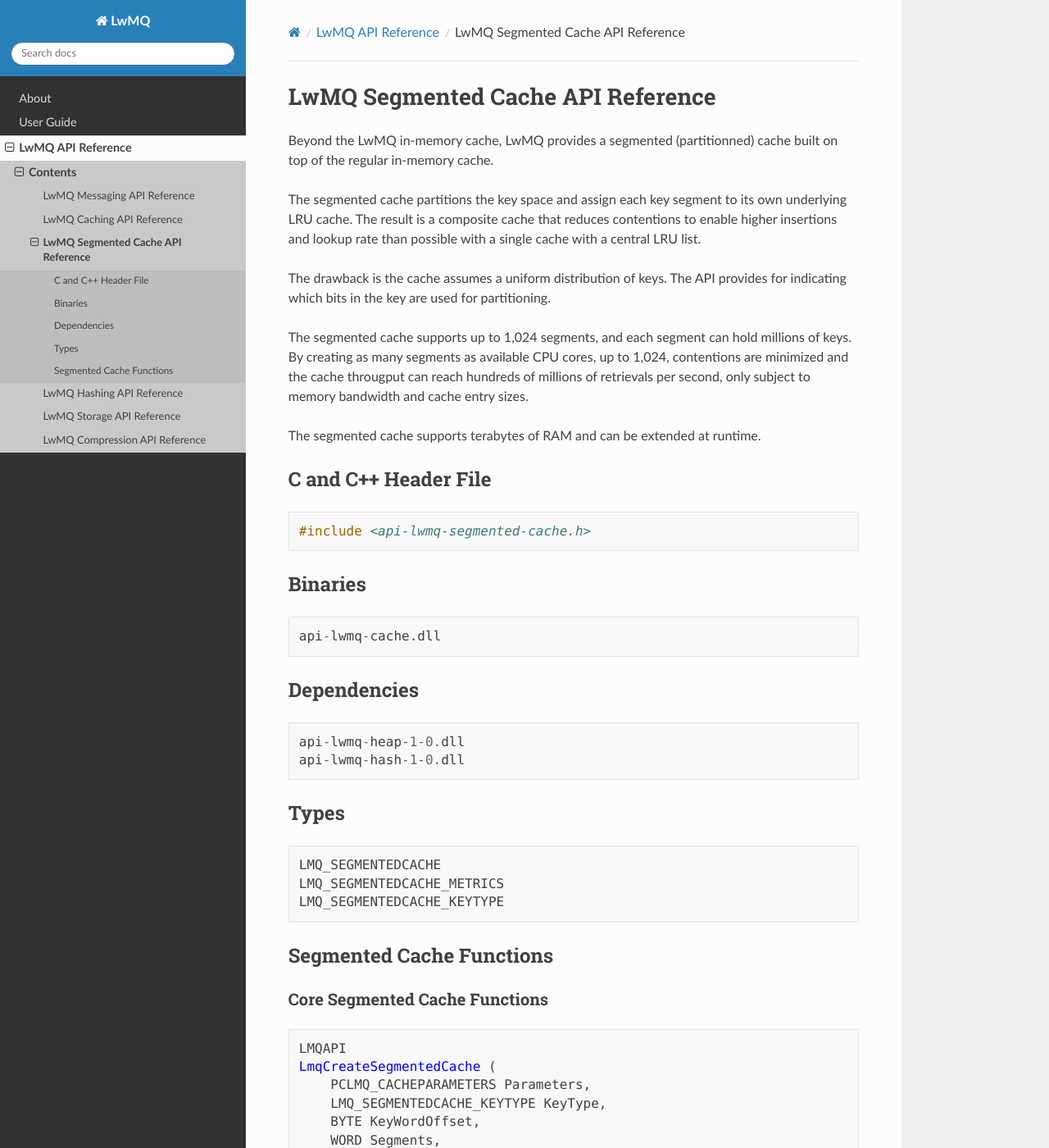
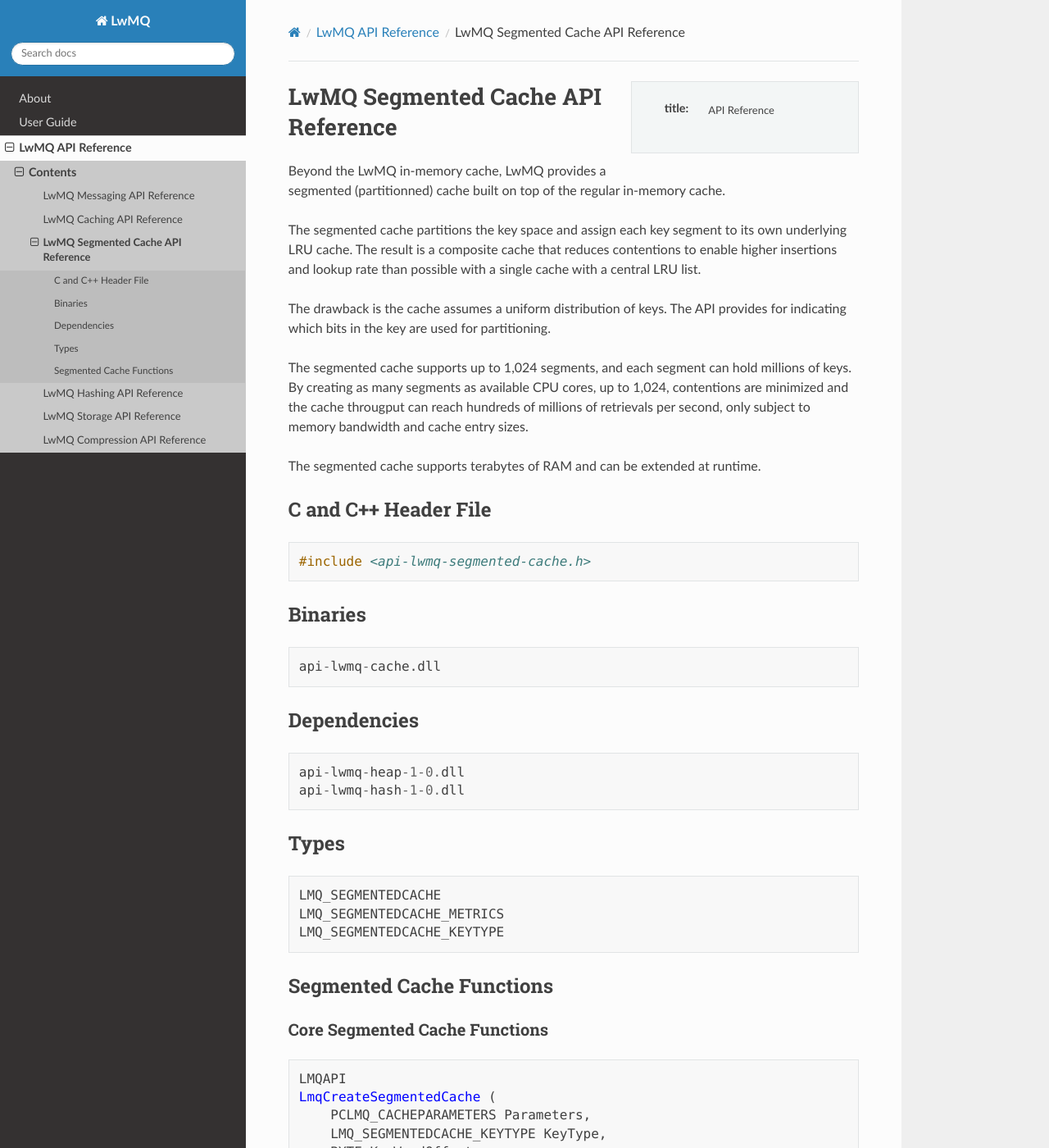
Before and after one commit to axelriet/LwMQ.net, a Sphinx documentation site: the page built from docs/api/segmented-cache.rst, in a window 1280 px wide and 1400 px high. Shown: the whole window at 82% size. Built offline with Sphinx 7.4.7 and the Read the Docs theme 3.1.0, drawn with Linux system fonts in a browser that asks for light colours; pages that are not in the unit, such as notebooks, are missing from menus.

Commit message:
Formatting

```diff
--- a/docs/_static/css/custom.css
+++ b/docs/_static/css/custom.css
@@ -33,3 +33,11 @@
     float: right;
     visibility: hidden;
 }
+
+.wy-side-scroll {
+    width: 360px;
+    position: relative;
+    overflow-x: hidden;
+    overflow-y: scroll;
+    height: 100%;
+}
--- a/docs/api/index.rst
+++ b/docs/api/index.rst
@@ -11,6 +11,8 @@
 
 .. toctree::
 
+   :maxdepth: 2
+
    messaging
    caching
    segmented-cache
--- a/docs/api/segmented-cache.rst
+++ b/docs/api/segmented-cache.rst
@@ -1,3 +1,7 @@
+.. sidebar::
+
+   :title: API Reference
+
 **********************************
 LwMQ Segmented Cache API Reference
 **********************************
```
